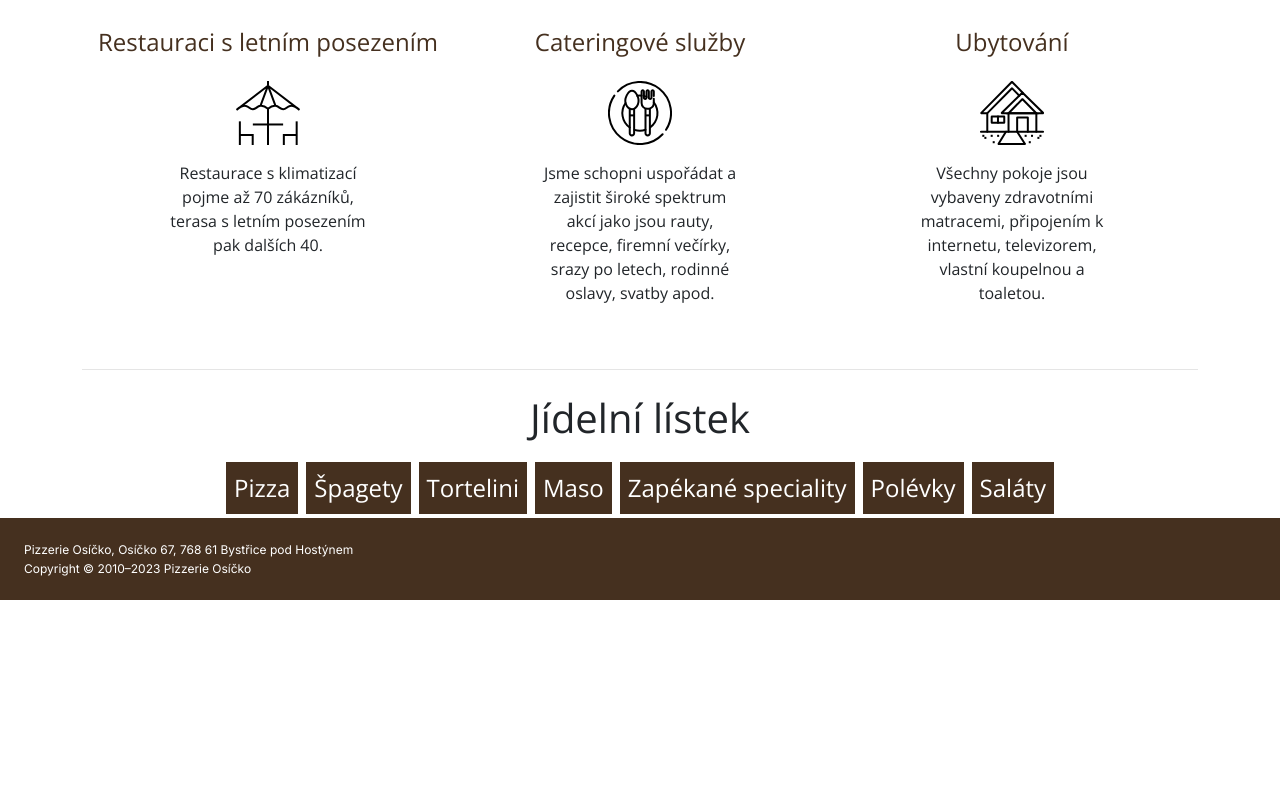
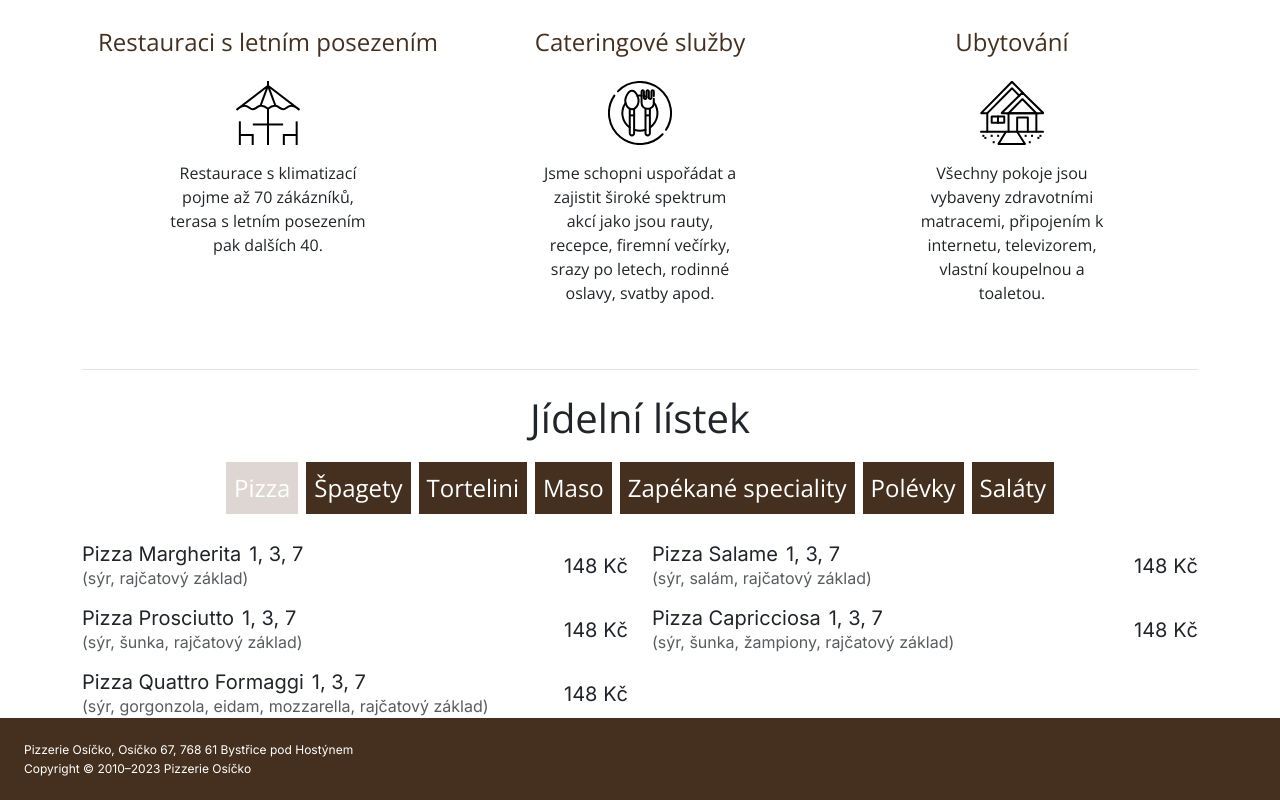
Before and after one commit to V1laZ/osicko-pizzerie, a Nuxt app: page / in a window 1280 px wide. Shown: the part 839-1639 px from the top of the page. Before the commit the page ends 1439 px from the top, so only its background shows below. Built offline with nearby package versions, Linux system fonts and the light colour scheme; a web font is replaced by a local one.

Commit message:
add menu item

```diff
--- a/assets/styles/main.scss
+++ b/assets/styles/main.scss
@@ -6,3 +6,7 @@ $secondary: #DDD6D2;
 .ff-sans {
     font-family: 'Open Sans', sans-serif;
 }
+
+.ff-inter {
+    font-family: 'Inter', sans-serif;
+}
--- a/components/base/menu/foodmenu/Button.vue
+++ b/components/base/menu/foodmenu/Button.vue
@@ -1,5 +1,9 @@
 <template>
-    <button class="ff-sans text-white text-nowrap border border-0 fs-4 bg-primary p-2" @click="$emit('click')">
+    <button
+        class="ff-sans text-white text-nowrap border border-0 fs-4 bg-primary p-2"
+        @click="$emit('click')"
+        :class="{'bg-secondary': active}"
+    >
         {{ text }}
     </button>
 </template>
@@ -11,5 +15,9 @@ defineProps({
         type: String,
         default: ''
     },
+    active: {
+        type: Boolean,
+        default: false
+    }
 })
 </script>
--- a/components/base/menu/foodmenu/Item.vue
+++ b/components/base/menu/foodmenu/Item.vue
@@ -1,6 +1,19 @@
 <template>
-    <div>
-        {{ item.name }}
+    <div class="ff-inter">
+        <div class="d-flex align-items-center justify-content-between" itemscope itemtype="https://schema.org/MenuItem">
+            <div>
+                <h5 class="p-0 m-0">
+                    <span class="me-2" itemprop="name">{{ item.name }}</span>
+                    <span itemprop="suitableForDiet" itemscope itemtype="https://schema.org/RestrictedDiet">{{ item.allergens }}</span>
+                </h5>
+                <p class="text-body-secondary p-0 m-0" itemprop="description">({{ item.description }})</p>
+            </div>
+            <span class="fs-5 text-nowrap" itemprop="offers" itemscope itemtype="https://schema.org/Offer">
+                <meta itemprop="priceCurrency" content="CZK" />
+                <span itemprop="price">{{ item.price }}</span>
+                <span> Kč</span>
+            </span>
+        </div>
     </div>
 </template>
 
--- a/components/base/menu/foodmenu/Menu.vue
+++ b/components/base/menu/foodmenu/Menu.vue
@@ -1,5 +1,5 @@
 <template>
-    <div class="row row-cols-2">
+    <div class="row gy-3 row-cols-1 row-cols-md-2">
         <div class="col" v-for="item in content" :key="item.id">
             <BaseMenuFoodmenuItem :item="item" />
         </div>
--- a/components/base/menu/foodmenu/Navbar.vue
+++ b/components/base/menu/foodmenu/Navbar.vue
@@ -1,7 +1,11 @@
 <template>
-    <div class="row justify-content-center">
+    <div class="row justify-content-center mb-4">
         <div class="col-auto p-1" v-for="item in navItems" :key="item.id">
-            <BaseMenuFoodmenuButton @click="$emit('click', item.id)" :text="item.text" />
+            <BaseMenuFoodmenuButton
+                @click="$emit('click', item.id)"
+                :text="item.text"
+                :active="activeTab === item.id"
+            />
         </div>
     </div>
 </template>
@@ -13,6 +17,10 @@ defineProps({
     navItems: {
         type: Array,
         default: () => []
+    },
+    activeTab: {
+        type: Number,
+        default: 0
     }
 })
 </script>
--- a/components/base/menu/foodmenu/index.vue
+++ b/components/base/menu/foodmenu/index.vue
@@ -1,6 +1,6 @@
 <template>
     <div>
-        <BaseMenuFoodmenuNavbar @click="setActiveContent" :navItems="navItems" />
+        <BaseMenuFoodmenuNavbar :activeTab="activeTab" @click="setActiveContent" :navItems="navItems" />
         <BaseMenuFoodmenuMenu :content="selectedContent" />
     </div>
 </template>
@@ -14,17 +14,39 @@ const navItemsContent = ref([
             {
                 id: 1,
                 "name": "Pizza Margherita",
-                "alergens": "1, 3, 7",
+                "allergens": "1, 3, 7",
                 "description": "sýr, rajčatový základ",
                 "price": 148
             },
             {
                 id: 2,
                 "name": "Pizza Salame",
-                "alergens": "1, 3, 7",
+                "allergens": "1, 3, 7",
                 "description": "sýr, salám, rajčatový základ",
                 "price": 148
+            },
+            {
+                id: 3,
+                "name": "Pizza Prosciutto",
+                "allergens": "1, 3, 7",
+                "description": "sýr, šunka, rajčatový základ",
+                "price": 148
+            },
+            {
+                id: 4,
+                "name": "Pizza Capricciosa",
+                "allergens": "1, 3, 7",
+                "description": "sýr, šunka, žampiony, rajčatový základ",
+                "price": 148
+            },
+            {
+                id: 5,
+                "name": "Pizza Quattro Formaggi",
+                "allergens": "1, 3, 7",
+                "description": "sýr, gorgonzola, eidam, mozzarella, rajčatový základ",
+                "price": 148
             }
+
         ]
     },
     {
@@ -48,11 +70,16 @@ const navItemsContent = ref([
         "text": "Polévky",
     },
     {
-        id: 5,
+        id: 7,
         "text": "Saláty",
     },
 ])
 const selectedContent = ref([])
+const activeTab = ref(0)
+
+onMounted(() => {
+    setActiveContent(1)
+})
 
 const navItems = computed(() => {
     return navItemsContent.value.map(item => {
@@ -65,5 +92,6 @@ const navItems = computed(() => {
 
 function setActiveContent(id) {
     selectedContent.value = navItemsContent.value.find(item => item.id === id)?.content
+    activeTab.value = id
 }
 </script>
```
